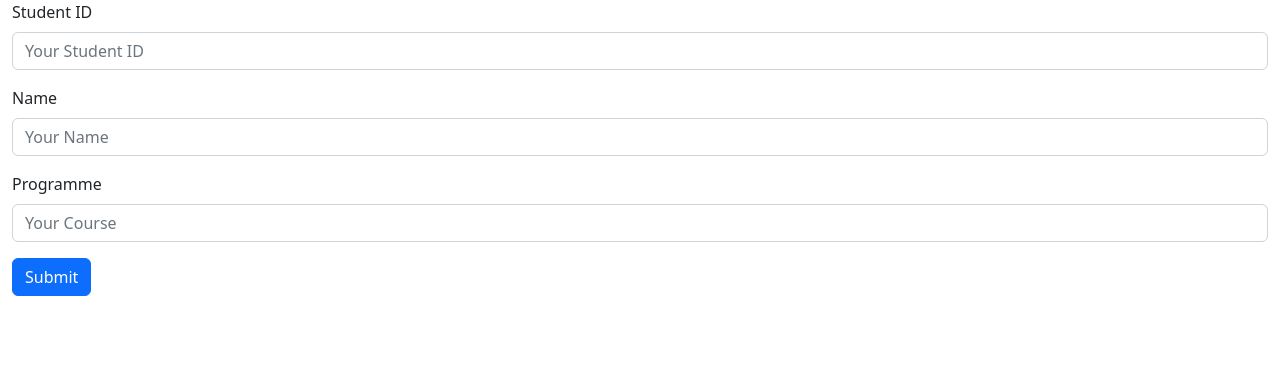
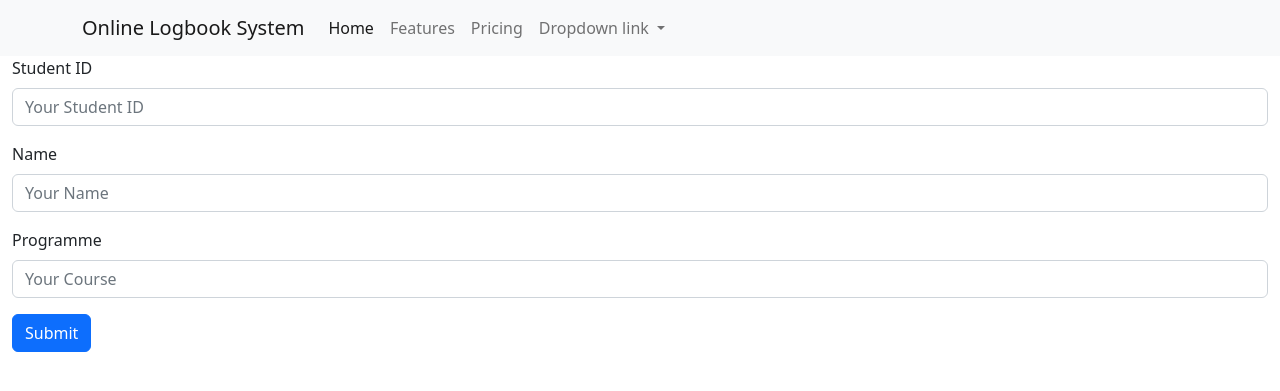
Before and after one commit to HitZax/FYP, a CodeIgniter 4 app: the page made by app/Views/Student/edit.php in a window 1280 px wide. Shown: the top 391 px of the page. Run offline with PHP 8.4 and a stand-in for CodeIgniter, Linux system fonts and the light colour scheme; the template is opened without the code that fills it, so the values that code supplies are empty; some libraries are stand-ins or nearby versions.

Commit message:
add navbar

```diff
--- /dev/null
+++ b/app/Views/layout/navbar.php
@@ -0,0 +1,31 @@
+<nav class="navbar navbar-expand-lg bg-light">
+  <div class="container">
+    <a class="navbar-brand" href="#">Online Logbook System</a>
+    <button class="navbar-toggler" type="button" data-bs-toggle="collapse" data-bs-target="#navbarNavDropdown" aria-controls="navbarNavDropdown" aria-expanded="false" aria-label="Toggle navigation">
+      <span class="navbar-toggler-icon"></span>
+    </button>
+    <div class="collapse navbar-collapse" id="navbarNavDropdown">
+      <ul class="navbar-nav">
+        <li class="nav-item">
+          <a class="nav-link active" aria-current="page" href="#">Home</a>
+        </li>
+        <li class="nav-item">
+          <a class="nav-link" href="#">Features</a>
+        </li>
+        <li class="nav-item">
+          <a class="nav-link" href="#">Pricing</a>
+        </li>
+        <li class="nav-item dropdown">
+          <a class="nav-link dropdown-toggle" href="#" role="button" data-bs-toggle="dropdown" aria-expanded="false">
+            Dropdown link
+          </a>
+          <ul class="dropdown-menu">
+            <li><a class="dropdown-item" href="#">Action</a></li>
+            <li><a class="dropdown-item" href="#">Another action</a></li>
+            <li><a class="dropdown-item" href="#">Something else here</a></li>
+          </ul>
+        </li>
+      </ul>
+    </div>
+  </div>
+</nav>
--- a/app/Views/layout/template.php
+++ b/app/Views/layout/template.php
@@ -8,7 +8,7 @@
     <link href="https://cdn.jsdelivr.net/npm/bootstrap@5.2.2/dist/css/bootstrap.min.css" rel="stylesheet" integrity="sha384-Zenh87qX5JnK2Jl0vWa8Ck2rdkQ2Bzep5IDxbcnCeuOxjzrPF/et3URy9Bv1WTRi" crossorigin="anonymous">
   </head>
   <body>
-
+    <?=$this->include('layout/navbar');?>
     <?=$this->renderSection('content')?>
     <!-- <script src="https://cdn.jsdelivr.net/npm/bootstrap@5.2.2/dist/js/bootstrap.bundle.min.js" integrity="sha384-OERcA2EqjJCMA+/3y+gxIOqMEjwtxJY7qPCqsdltbNJuaOe923+mo//f6V8Qbsw3" crossorigin="anonymous"></script> -->
     <script src="https://cdn.jsdelivr.net/npm/@popperjs/core@2.11.6/dist/umd/popper.min.js" integrity="sha384-oBqDVmMz9ATKxIep9tiCxS/Z9fNfEXiDAYTujMAeBAsjFuCZSmKbSSUnQlmh/jp3" crossorigin="anonymous"></script>
```
